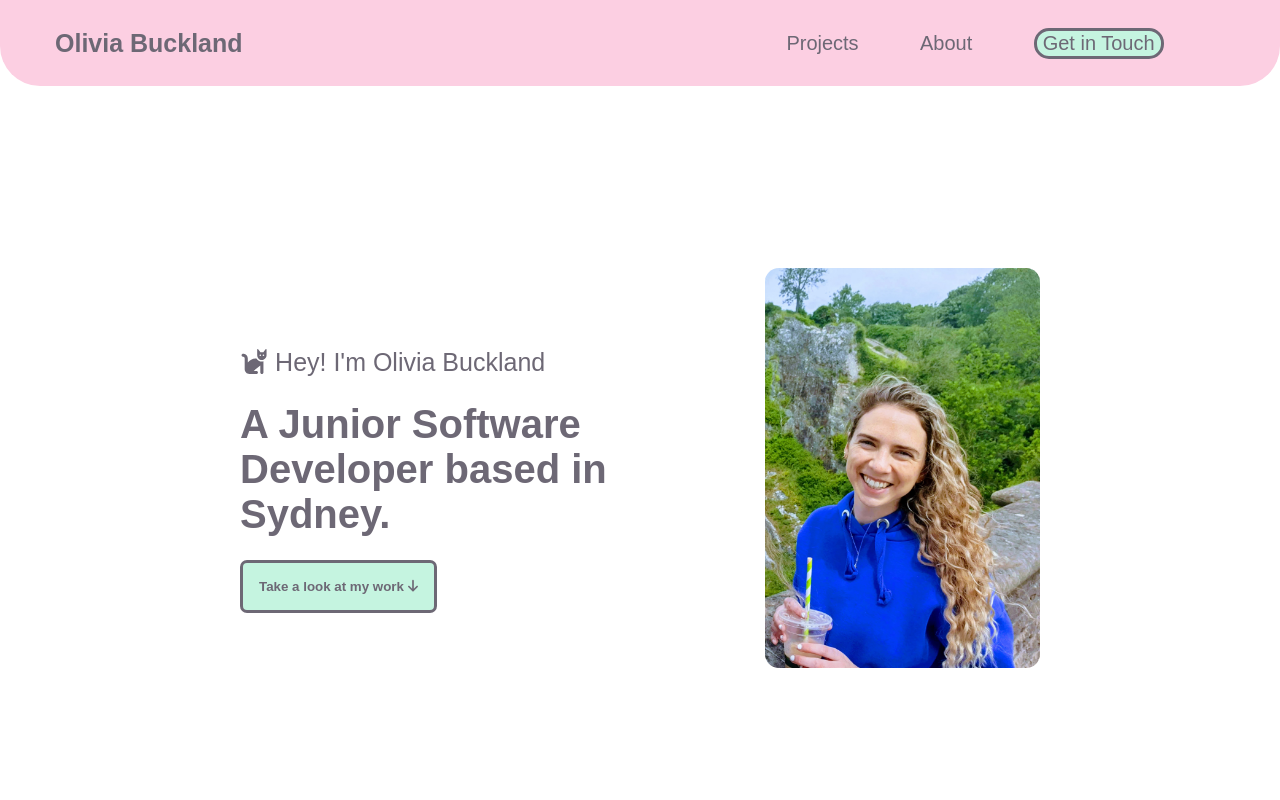
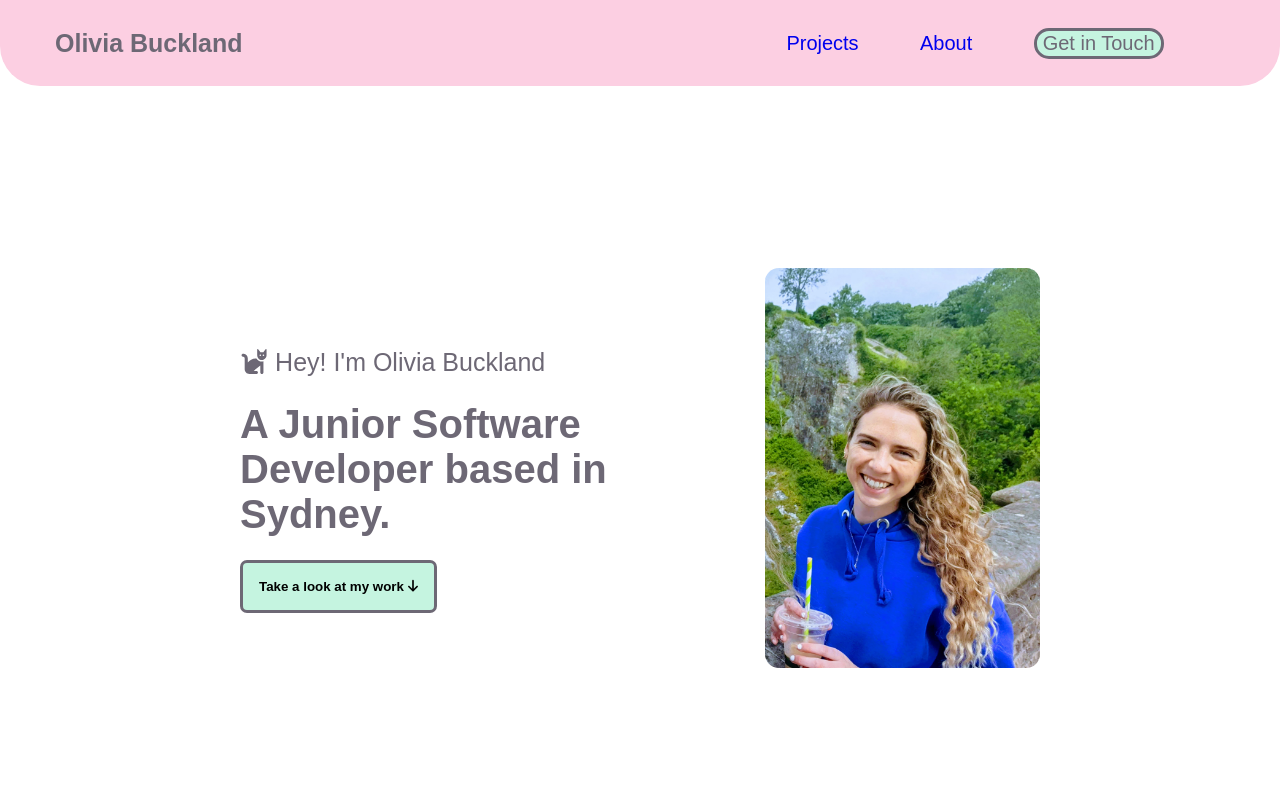
Before and after one commit to OBuckland/portfolio-v2, a React (Create React App) app: page / in a window 1280 px wide. Shown: the top 800 px of the page. Built offline with nearby package versions, Linux system fonts and the light colour scheme; a web font is replaced by a local one.

Commit message:
remove global font colour so icons can be coloured

```diff
--- a/src/App.module.scss
+++ b/src/App.module.scss
@@ -3,5 +3,5 @@
 
 * {
     text-decoration: none;
-    color: $colour-primary-grey;
+    // color: $colour-primary-grey;
 }
```
